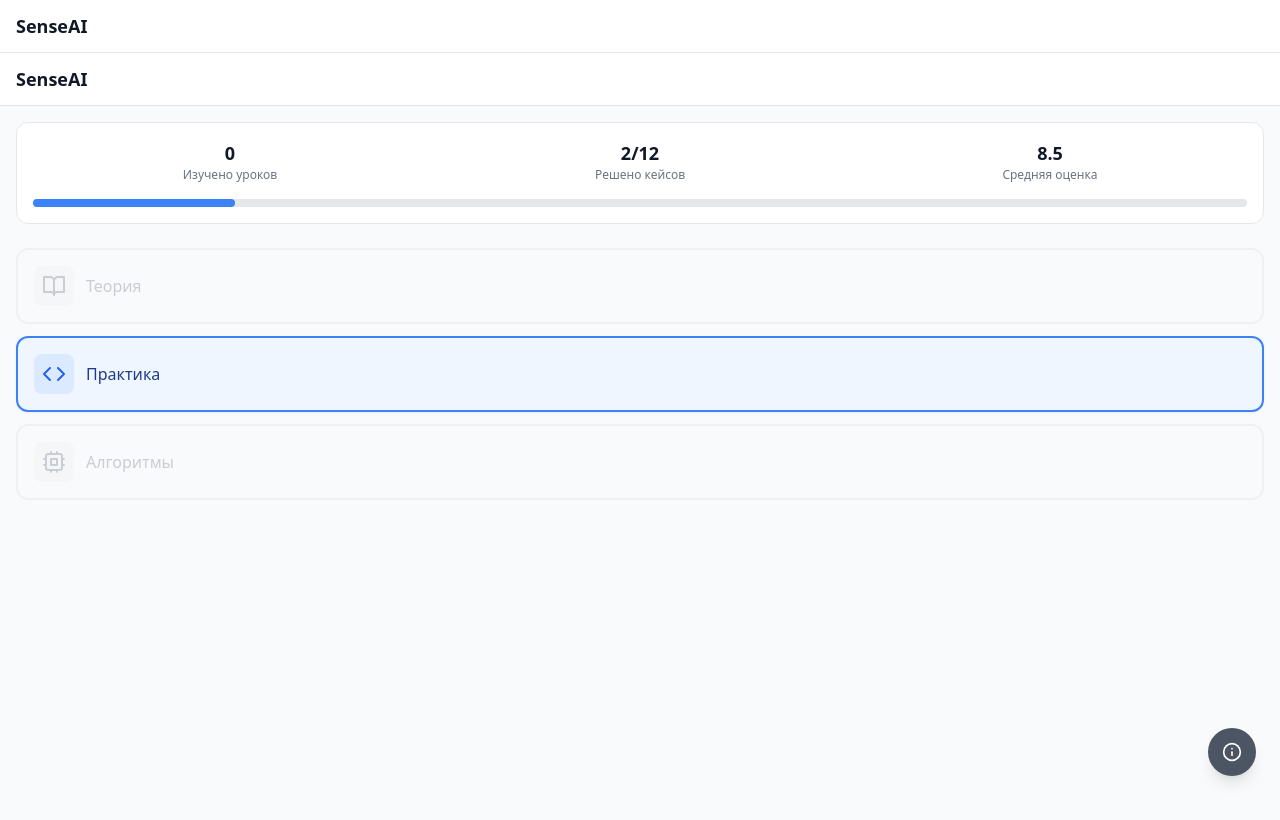
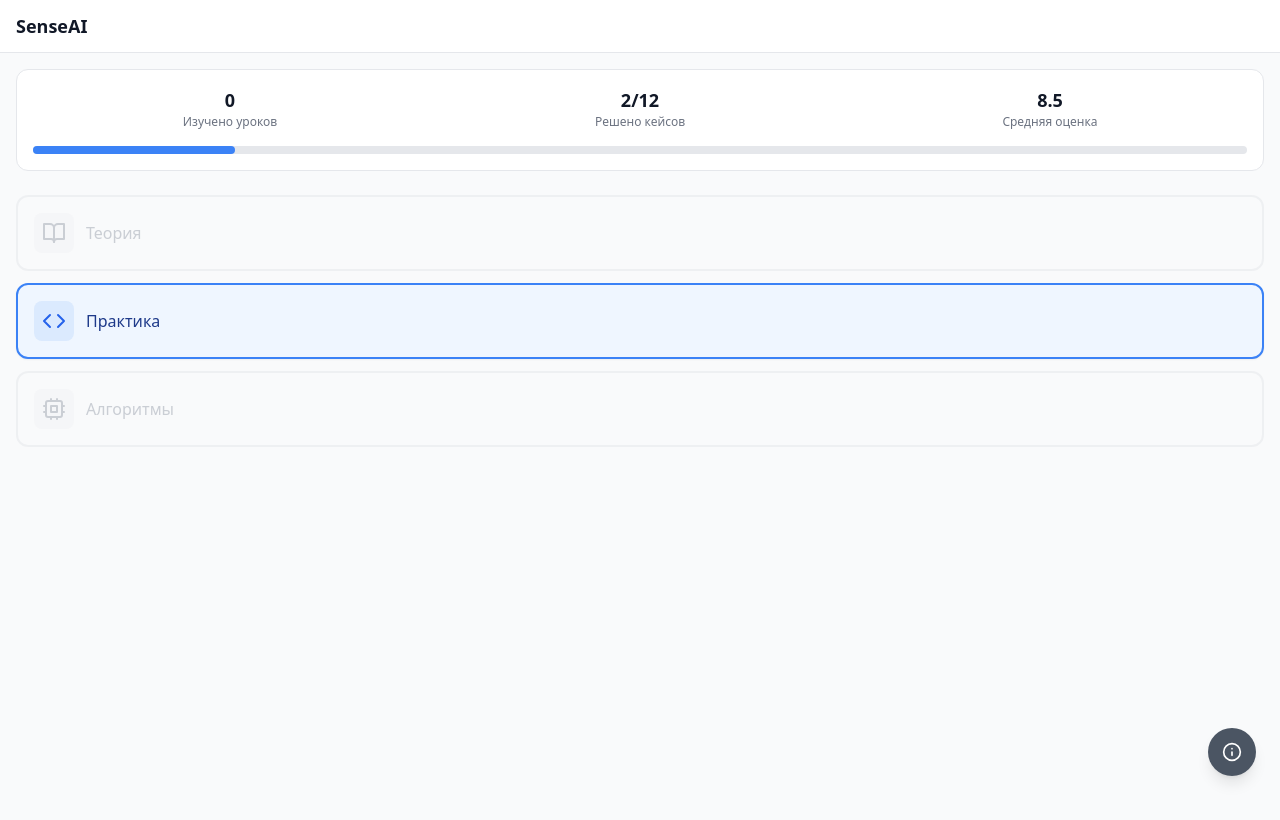
Before and after one commit to aleksey-kantuzov/practice-menu, a React (Vite) app: page / in a window 1280 px wide. Shown: the top 820 px of the page. Built offline with nearby package versions, Linux system fonts and the light colour scheme.

Commit message:
Убрать дублирующийся заголовок SenseAI

```diff
--- a/src/components/HomeScreen.tsx
+++ b/src/components/HomeScreen.tsx
@@ -26,8 +26,6 @@ export const HomeScreen: React.FC<HomeScreenProps> = ({ onNavigate }) => {
 
   return (
     <div className="min-h-screen bg-gray-50 relative">
-      <Header title="SenseAI" />
-
       <div className="p-4 space-y-6">
         {/* Прогресс */}
         <div className="p-4 bg-white rounded-xl border border-gray-200">
```
